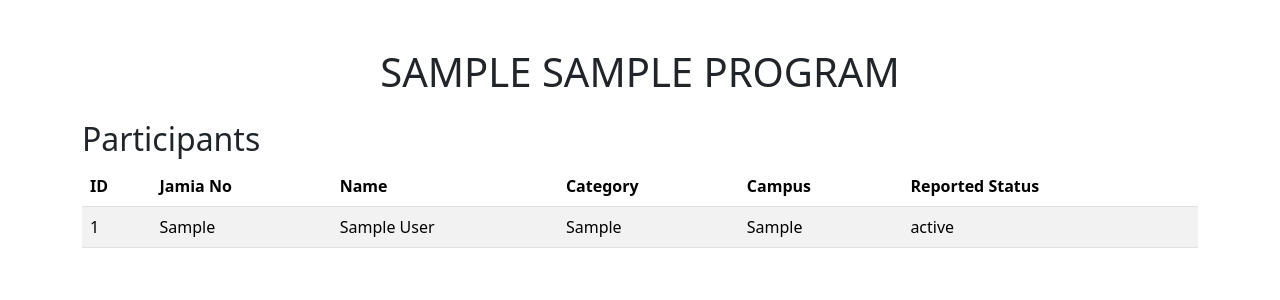
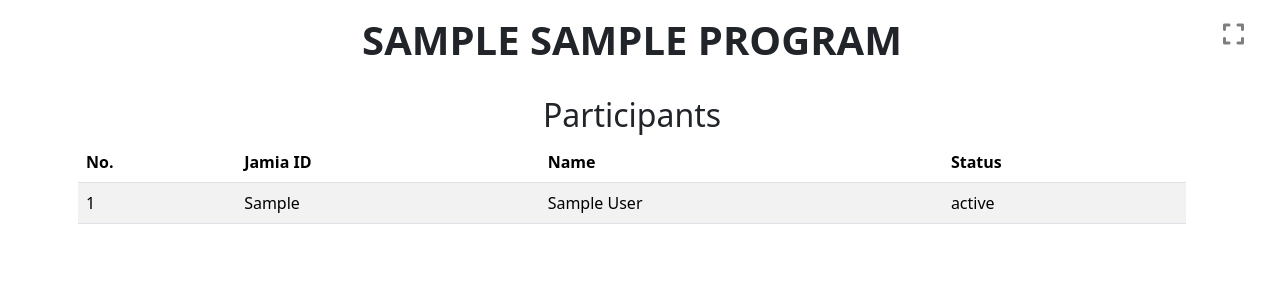
Before and after one commit to hisham044/RoboOrbit, a Flask app: page /program/1 in a window 1280 px wide. Shown: the top 300 px of the page. Run offline with Flask 3, Linux system fonts and the light colour scheme; tables that the repository leaves empty hold one stand-in row (values such as "Sample post").

Commit message:
program-list

```diff
--- a/app.py
+++ b/app.py
@@ -86,4 +86,4 @@ def program_details(program_id):
 
 
 if __name__ == "__main__":
-    app.run(host='0.0.0.0', port=5000, threaded=True)
+    app.run(host='0.0.0.0', port=5000, debug=True, use_reloader=False, threaded=True)
--- a/templates/drive.html
+++ b/templates/drive.html
@@ -9,7 +9,7 @@
     <script src="https://code.jquery.com/jquery-3.6.0.min.js"></script>
     <link href="https://cdnjs.cloudflare.com/ajax/libs/font-awesome/6.0.0-beta3/css/all.min.css" rel="stylesheet">
 </head>
-<body>
+<body >
     <div class="video-container" id="video-container">
         <img id="video-feed" src="{{ url_for('video_feed') }}" alt="Video Feed">
         <button id="fullscreen-btn" class="fullscreen-btn" onclick="toggleFullscreen()">
--- a/templates/program_details.html
+++ b/templates/program_details.html
@@ -1,41 +1,133 @@
 <!DOCTYPE html>
 <html lang="en">
+
 <head>
     <meta charset="UTF-8">
     <meta name="viewport" content="width=device-width, initial-scale=1.0">
     <title>{{ program.name }} Details</title>
     <link rel="stylesheet" href="/static/p.css">
     <link href="https://cdn.jsdelivr.net/npm/bootstrap@5.3.0-alpha3/dist/css/bootstrap.min.css" rel="stylesheet">
+    <link href="https://cdnjs.cloudflare.com/ajax/libs/font-awesome/6.0.0-beta3/css/all.min.css" rel="stylesheet">
+    <style>
+        ::-webkit-scrollbar {
+            display: none;
+        }
+
+        .container {
+            max-height: 100dvh;
+            overflow: hidden;
+            display: flex;
+            flex-direction: column;
+            gap: 2rem;
+            padding: 1rem;
+        }
+
+        .container .table-cont {
+            display: flex;
+            overflow: hidden;
+            flex-direction: column;
+            flex: 1;
+
+        }
+
+        .tbl {
+            flex: 1;
+            overflow: auto;
+            position: relative;
+        }
+
+        thead {
+            position: sticky;
+            top: 0;
+            background: white;
+        }
+
+        .fullscreen-btn {
+            position: absolute;
+            top: 15px;
+            right: 30px;
+            background: transparent;
+            border: none;
+            font-size: 24px;
+            cursor: pointer;
+            opacity: 50%;
+        }
+
+        .fullscreen-btn:focus {
+            outline: none;
+        }
+    </style>
 </head>
-<body>
-    <div class="container mt-5">
-        <h1 class="text-center" style="text-transform: uppercase;"> {{ program.category }} {{ program.name }} </h1>
 
-        <h2 class="mt-4">Participants</h2>
-        <table class="table table-striped mt-2">
+<body style="padding-right: 1rem;">
+    <div class="container">
+        <button class="fullscreen-btn" onclick="toggleFullscreen()">
+            <i class="fas fa-expand"></i>
+        </button>
+        <h1 class="text-center" style="text-transform: uppercase; margin-bottom:0; font-weight:bold;">
+            {{ program.category }} {{ program.name }}
+        </h1>
+        <div class="table-cont">
+            <h2 class="text-center">Participants</h2>
+            <div class="h-full tbl">
+                <table class="table table-striped">
                     <thead>
                         <tr>
-                    <th>ID</th>
-                    <th>Jamia No</th>
+                            <th>No.</th>
+                            <th>Jamia ID</th>
                             <th>Name</th>
-                    <th>Category</th>
-                    <th>Campus</th>
-                    <th>Reported Status</th>
+                            <th>Status</th>
                         </tr>
                     </thead>
                     <tbody>
                         {% for entry in student_details %}
                         <tr>
-                    <td>{{ entry.student.id }}</td>
+                            <td>{{ loop.index }}</td>
                             <td>{{ entry.student.jamiaNo }}</td>
                             <td>{{ entry.student.name }}</td>
-                    <td>{{ entry.student.category }}</td>
-                    <td>{{ entry.student.campus }}</td>
                             <td>{{ entry.status }}</td>
                         </tr>
                         {% endfor %}
                     </tbody>
                 </table>
             </div>
+        </div>
+    </div>
+
+    <script>
+        // Function to toggle fullscreen
+        function toggleFullscreen() {
+            if (!document.fullscreenElement) {
+                // Enter fullscreen mode
+                if (document.documentElement.requestFullscreen) {
+                    document.documentElement.requestFullscreen();
+                } else if (document.documentElement.mozRequestFullScreen) { // Firefox
+                    document.documentElement.mozRequestFullScreen();
+                } else if (document.documentElement.webkitRequestFullscreen) { // Chrome, Safari and Opera
+                    document.documentElement.webkitRequestFullscreen();
+                } else if (document.documentElement.msRequestFullscreen) { // IE/Edge
+                    document.documentElement.msRequestFullscreen();
+                }
+                // Change the button icon to collapse
+                document.querySelector('.fullscreen-btn i').classList.remove('fa-expand');
+                document.querySelector('.fullscreen-btn i').classList.add('fa-compress');
+            } else {
+                // Exit fullscreen mode
+                if (document.exitFullscreen) {
+                    document.exitFullscreen();
+                } else if (document.mozCancelFullScreen) { // Firefox
+                    document.mozCancelFullScreen();
+                } else if (document.webkitExitFullscreen) { // Chrome, Safari and Opera
+                    document.webkitExitFullscreen();
+                } else if (document.msExitFullscreen) { // IE/Edge
+                    document.msExitFullscreen();
+                }
+                // Change the button icon back to expand
+                document.querySelector('.fullscreen-btn i').classList.remove('fa-compress');
+                document.querySelector('.fullscreen-btn i').classList.add('fa-expand');
+            }
+        }
+    </script>
 </body>
+
 </html>
```
Also changed, not shown: templates/programs.html (+6 -2 lines), static/style.css (line endings or trailing spaces), 1 other file. Lines whose indentation alone changed are shown as unchanged.
